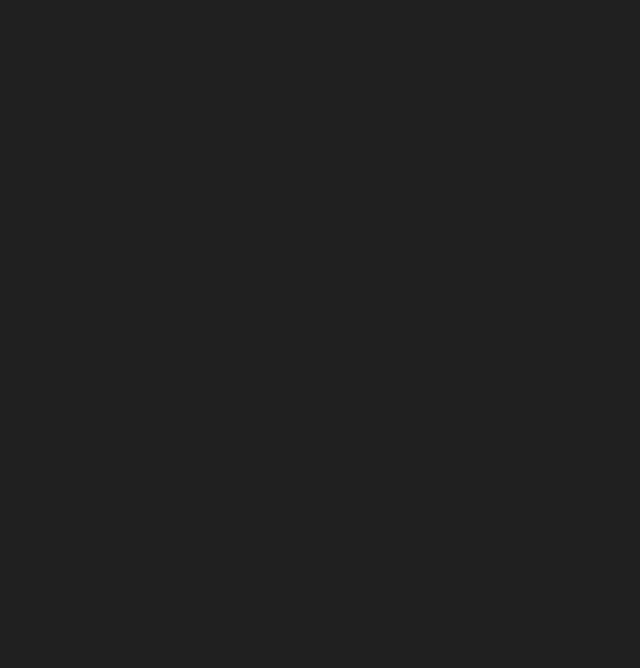
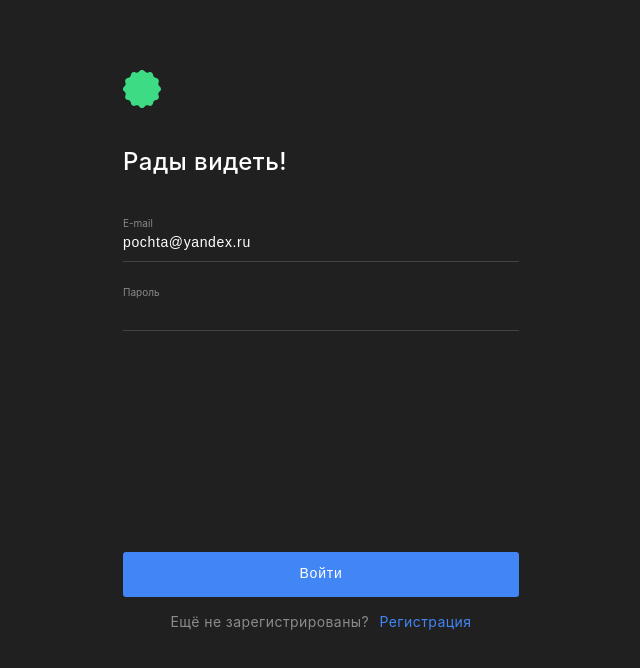
Before and after one commit to Anna-Dan/movies-explorer-frontend, a React (Create React App) app: page /signin in a window 1280 px wide. Shown: the top 668 px of the page, without its empty margins (319-959 px from the left). Built offline with nearby package versions, Linux system fonts and the light colour scheme.

Commit message:
feat: adaptive layout of Login

```diff
--- a/src/components/App/App.js
+++ b/src/components/App/App.js
@@ -6,6 +6,7 @@ import Footer from '../Footer/Footer';
 import Movies from '../Movies/Movies';
 import SavedMovies from '../SavedMovies/SavedMovies';
 import Register from '../Register/Register';
+import Login from '../Login/Login';
 import Profile from '../Profile/Profile';
 
 function App() {
@@ -30,6 +31,9 @@ function App() {
         <Route exact path='/signup'>
           <Register />
         </Route>
+        <Route exact path='/signin'>
+          <Login />
+        </Route>
         <Route exact path='/profile'>
           <Header isLoggedIn={true} />
           <Profile />
--- a/src/components/Login/Login.css
+++ b/src/components/Login/Login.css
@@ -0,0 +1,3 @@
+.form__login-aligh {
+  height: 69px;
+}
--- a/src/components/Login/Login.js
+++ b/src/components/Login/Login.js
@@ -0,0 +1,43 @@
+import './Login.css';
+import Form from '../Form/Form';
+
+function Login() {
+  return (
+    <Form
+      header='Рады видеть!'
+      submit='Войти'
+      question='Ещё не зарегистрированы?'
+      link='Регистрация'
+      path='/signup'
+      children={
+        <>
+          <label className='form__input'>
+            <h3 className='form__input-text'>E-mail</h3>
+            <input
+              type='email'
+              name='email'
+              className='form__field'
+              value='pochta@yandex.ru'
+              required
+            />
+            <span className='form__error-text'>Что-то пошло не так...</span>
+          </label>
+          <label className='form__input'>
+            <h3 className='form__input-text'>Пароль</h3>
+            <input
+              type='password'
+              name='password'
+              className='form__field'
+              value=''
+              required
+            />
+            <span className='form__error-text'>Что-то пошло не так...</span>
+            <div className='form__login-aligh'></div>
+          </label>
+        </>
+      }
+    />
+  );
+}
+
+export default Login;
--- a/src/components/Register/Register.js
+++ b/src/components/Register/Register.js
@@ -14,8 +14,9 @@ function Register() {
             <h3 className='form__input-text'>Имя</h3>
             <input
               type='text'
+              name='name'
               className='form__field'
-              defaultValue='Виталий'
+              value='Виталий'
               required
             />
             <span className='form__error-text'>Что-то пошло не так...</span>
@@ -24,18 +25,20 @@ function Register() {
             <h3 className='form__input-text'>E-mail</h3>
             <input
               type='email'
+              name='email'
               className='form__field'
-              defaultValue='pochta@yandex.ru'
+              value='pochta@yandex.ru'
               required
             />
             <span className='form__error-text'>Что-то пошло не так...</span>
           </label>
           <label className='form__input'>
             <h3 className='form__input-text'>Пароль</h3>
-           < input
+            <input
               type='password'
+              name='password'
               className='form__field form__field_color-error'
-              defaultValue='••••••••••••••'
+              value='••••••••••••••'
               required
             />
             <span className='form__error-text form__error-text_active'>
```
Also changed, not shown: src/components/Form/Form.js (+16 -9 lines).
